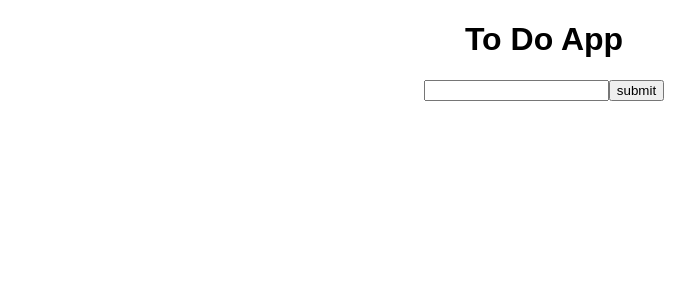
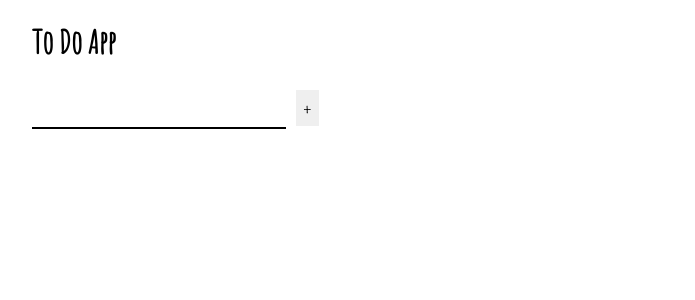
Before and after one commit to mlizchap/react-state-mutations, a React (Create React App) app: page / in a window 1280 px wide. Shown: the top 300 px of the page, without its empty margins (96-791 px from the left). Built offline with nearby package versions, Linux system fonts and the light colour scheme.

Commit message:
changed styling

```diff
--- a/public/index.html
+++ b/public/index.html
@@ -10,6 +10,7 @@
     -->
     <link rel="manifest" href="%PUBLIC_URL%/manifest.json">
     <link rel="shortcut icon" href="%PUBLIC_URL%/favicon.ico">
+    <link href="https://fonts.googleapis.com/css?family=Amatic+SC" rel="stylesheet">
     <!--
       Notice the use of %PUBLIC_URL% in the tags above.
       It will be replaced with the URL of the `public` folder during the build.
--- a/src/App.css
+++ b/src/App.css
@@ -1,5 +1,7 @@
 .App {
-  text-align: center;
+  width: 80%;
+  margin-right: auto;
+  margin-left: auto;
 }
 
 .App-logo {
--- a/src/App.js
+++ b/src/App.js
@@ -32,6 +32,7 @@ class App extends Component {
 
         <InputForm handleSubmit={this.submitTodo}/>
 
+        <div className="todos">
           {this.state.todos.map((todo, ind) => {
             return (
               <TodoItem
@@ -43,6 +44,7 @@ class App extends Component {
             )
           })}
         </div>
+      </div>
     );
   }
 }
--- a/src/components/EditTodo.js
+++ b/src/components/EditTodo.js
@@ -4,8 +4,9 @@ const EditTodo = (props) => {
     return (
       <div>
         <input
-          defaultValue={props.text}
-          ref={input => this.editInput = input}
+            className="editTodo"
+            defaultValue={props.text}
+            ref={input => this.editInput = input}
           />
         <button onClick={(input, todo) => {
             props.handleChange();
@@ -13,7 +14,7 @@ const EditTodo = (props) => {
         }}>
           Save
         </button>
-        <button onClick={this.changeMode}>Cancel</button>
+        <button onClick={props.handleChange}>Cancel</button>
       </div>
     )
   }
--- a/src/components/InputForm.js
+++ b/src/components/InputForm.js
@@ -15,13 +15,14 @@ class InputForm extends Component {
           this.setState({inputVal: ''})
         }}>
           <input
+            className="todoInput"
             type="text"
             value={this.state.inputVal}
             onChange={(e) => this.setState({inputVal: e.target.value})}
           />
           <input
             type="submit"
-            value="submit" />
+            value="+" />
         </form>
       )
     }
--- a/src/components/ReadTodo.js
+++ b/src/components/ReadTodo.js
@@ -1,11 +1,15 @@
 import React, { Component } from 'react';
 
-const ReadTodo = (props) => {
+const ReadTodo = ({text, handleChange, handleDelete}) => {
     return (
-      <div>
-        <p>{props.text}</p>
-        <button onClick={props.handleChange}>Edit</button>
-        <button onClick={() => props.handleDelete(props.text)}>Delete</button>
+      <div className="readTodo">
+        {/* <div class="readText"> */}
+            <p>{text}</p>
+        {/* </div> */}
+        <div className="readBtns">
+            <button onClick={handleChange}>Edit</button>
+            <button onClick={() => handleDelete(text)}>Delete</button>
+        </div>
       </div>
     )
   }
--- a/src/index.css
+++ b/src/index.css
@@ -1,5 +1,49 @@
 body {
   margin: 0;
   padding: 0;
-  font-family: sans-serif;
+  font-family: 'Amatic SC', cursive;
 }
+
+input {
+  border: none;
+  outline: none;
+  font-family: 'Amatic SC', cursive;
+  font-size: 24pt;
+
+}
+.todoInput {
+  border-bottom: 2px solid black;
+}
+.todoInput:focus {
+  border-bottom: 2px solid orange;
+}
+input[type="text"] {
+  width: 250px;
+}
+input[type="submit"] {
+  margin-left: 10px;
+  font-size: 20pt;
+  font-family: 'Amatic SC', cursive;
+}
+button {
+  outline: none;
+  border: none;
+  font-family: 'Amatic SC', cursive;
+  font-size: 12pt;
+}
+.todos {
+  margin-top: 30px;
+}
+p {
+  font-size: 20pt;
+  display: inline;
+  margin-right: 150px;
+  text-align: left;
+}
+.editTodo {
+  width: 150px;
+}
+
+.readBtns {
+  display: inline;
+}
```
Lines whose indentation alone changed are shown as unchanged.
